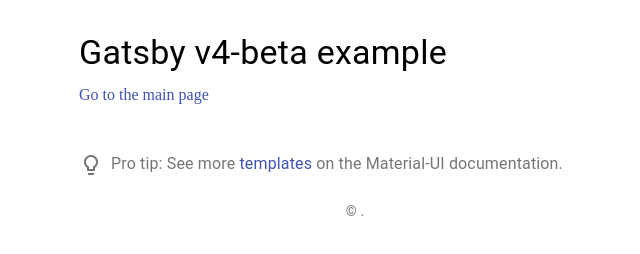
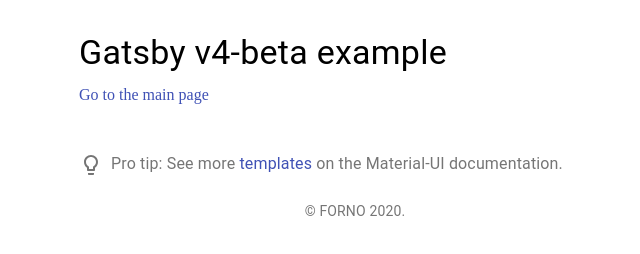
Before and after one commit to forno/forno.github.io, a Gatsby site: page /about in a window 1280 px wide. Shown: the whole page, without its empty margins (285-925 px from the left). Built offline with nearby package versions, Linux system fonts and the light colour scheme; Gatsby itself is replaced by a stand-in of ours.

Commit message:
Update copyright with siteMetadata contact

```diff
--- a/gatsby-config.js
+++ b/gatsby-config.js
@@ -3,6 +3,7 @@
     title: `FORNO's portfolio`,
     description: `FORNO's portfolio for every develop`,
     author: `FORNO`,
+    contact: `https://twitter.com/forno_recsys`,
   },
   plugins: [
     `gatsby-plugin-top-layout`,
--- a/src/components/copyright.js
+++ b/src/components/copyright.js
@@ -1,16 +1,32 @@
 import React from "react";
 import Typography from "@material-ui/core/Typography";
 import MuiLink from "@material-ui/core/Link";
+import { useStaticQuery, graphql } from "gatsby";
 
-export default function Copyright({ createdYear, author }) {
+export default function Copyright({ createdYear }) {
+  const data = useStaticQuery(graphql`
+    query SiteCopyrightQuery {
+      site {
+        siteMetadata {
+          author
+          contact
+        }
+      }
+    }
+  `);
+
   return (
     <Typography variant="body2" color="textSecondary" align="center">
       {"© "}
-      <MuiLink color="inherit" href="https://twitter.com/forno_recsys">
-        {author}
+      <MuiLink color="inherit" href={data.site.siteMetadata.contact}>
+        {data.site.siteMetadata.author}
       </MuiLink>{" "}
       {createdYear}
       {"."}
     </Typography>
   );
 }
+
+Copyright.defaultProps = {
+  createdYear: new Date().getFullYear()
+}
```
